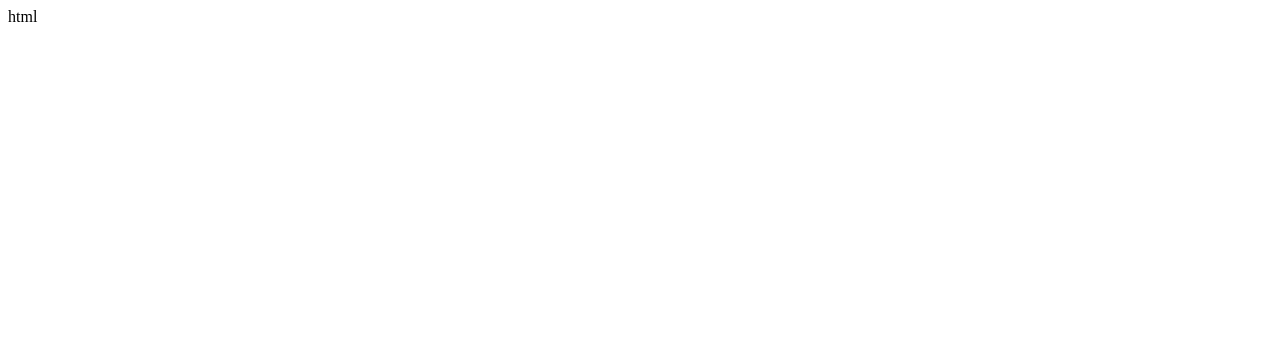
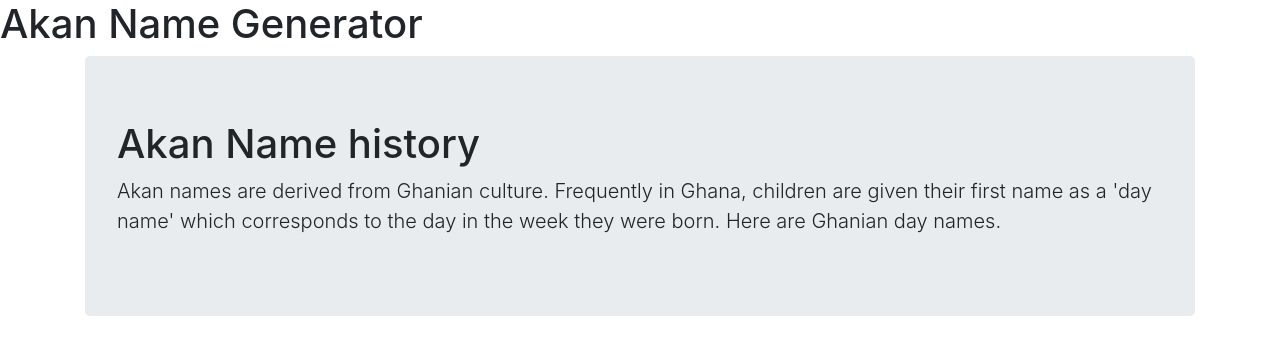
Before and after one commit to ikinoti/Akan-Name-Generator, a plain HTML site: page index.html in a window 1280 px wide. Drawn offline with nearby package versions, Linux system fonts and the light colour scheme.

Commit message:
Add jumpotron section

```diff
--- a/index.html
+++ b/index.html
@@ -1 +1,21 @@
-html
+<!DOCTYPE html>
+<html lang="en">
+<head>
+  <meta charset="UTF-8">
+  <meta http-equiv="X-UA-Compatible" content="IE=edge">
+  <meta name="viewport" content="width=device-width, initial-scale=1.0">
+  <link rel="stylesheet" href="https://cdn.jsdelivr.net/npm/bootstrap@4.6.0/dist/css/bootstrap.min.css" integrity="sha384-B0vP5xmATw1+K9KRQjQERJvTumQW0nPEzvF6L/Z6nronJ3oUOFUFpCjEUQouq2+l" crossorigin="anonymous">
+  <title>Akan Name Generator</title>
+</head>
+<body>
+
+  <h1>Akan Name Generator</h1>
+  <div class="container">
+    <div class="jumbotron">
+      <h1>Akan Name history</h1>
+      <p class="lead">Akan names are derived from Ghanian culture. Frequently in Ghana, children are given their first name as a 'day name' which corresponds to the day in the week they were born. Here are Ghanian day names.</p>
+
+    </div>
+  </div>
+</body>
+</html>
```
